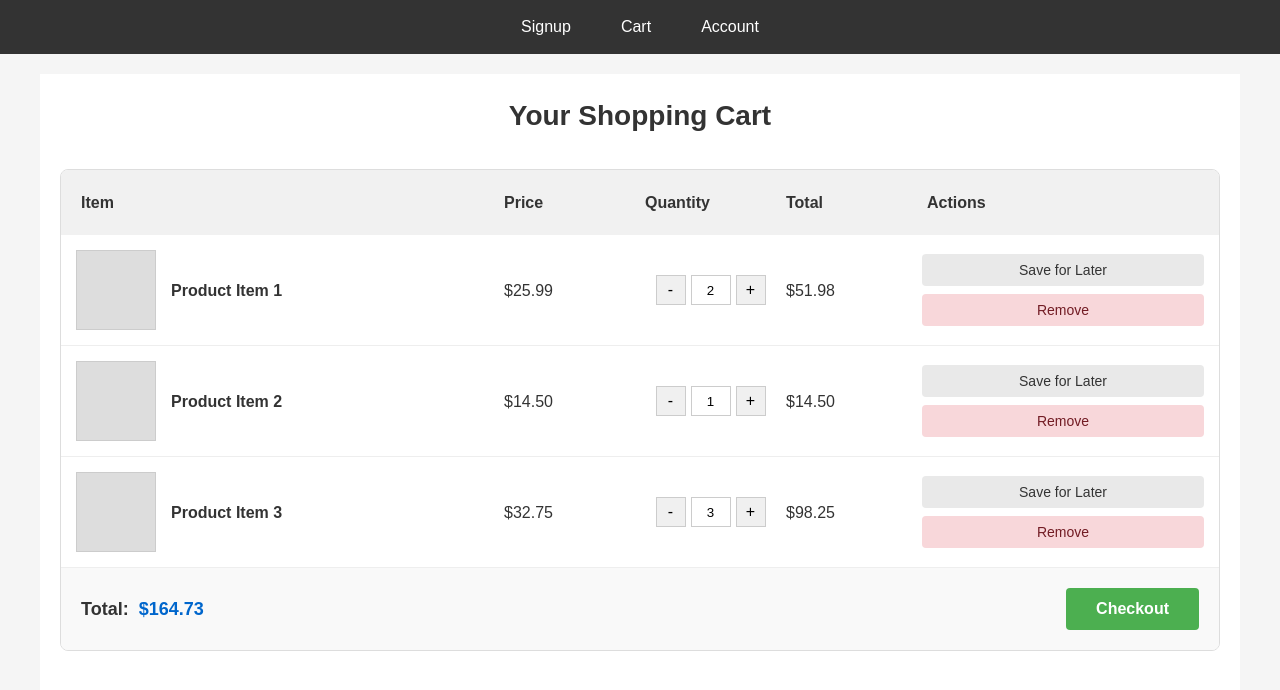
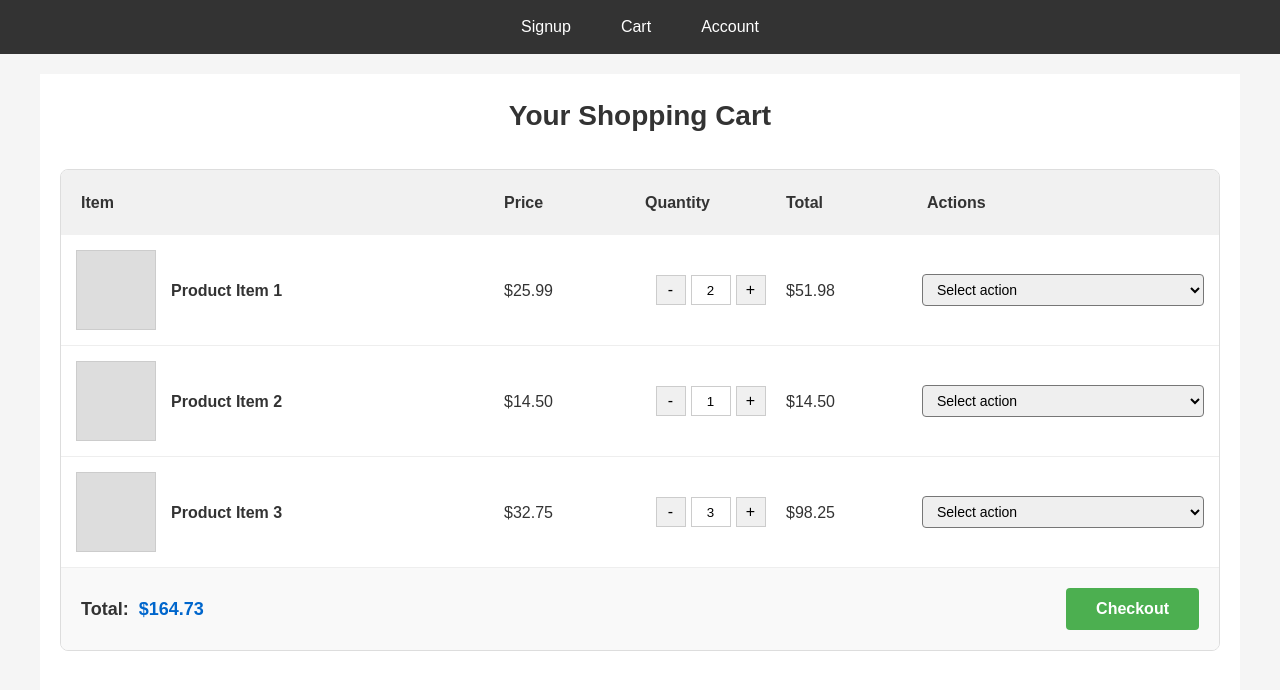
Before and after one commit to patel2002sag/cs422-final-project, a React (Vite) app: page / in a window 1280 px wide. Both pictures are taken after a click on the button "Cart". Shown: the top 690 px of the page. Built offline with nearby package versions, Linux system fonts and the light colour scheme.

Commit message:
cart summary update
created dropdown option

```diff
--- a/src/Components/CartSummary.jsx
+++ b/src/Components/CartSummary.jsx
@@ -54,6 +54,14 @@ const CartSummary = () => {
         return item;
       })
     );
+  };
+
+  const handleActionSelect = (id, action) => {
+    if (action === "save") {
+      handleSaveForLater(id);
+    } else if (action === "remove") {
+      handleRemoveItem(id);
+    }
   };
 
   return (
@@ -117,18 +125,14 @@ const CartSummary = () => {
                   ${item.totalPrice.toFixed(2)}
                 </div>
                 <div className="cart-item-actions">
-                  <button
-                    className="save-later-btn"
-                    onClick={() => handleSaveForLater(item.id)}
-                  >
-                    Save for Later
-                  </button>
-                  <button
-                    className="remove-btn"
-                    onClick={() => handleRemoveItem(item.id)}
-                  >
-                    Remove
-                  </button>
+                <select
+                    className="action-dropdown"
+                    defaultValue=""
+                    onChange={(e) => handleActionSelect(item.id, e.target.value)}>
+                    <option value="" disabled>Select action</option>
+                    <option value="save">Save for Later</option>
+                    <option value="remove">Remove</option>
+                  </select>
                 </div>
               </div>
             ))}
--- a/src/Styles/cartStyles.css
+++ b/src/Styles/cartStyles.css
@@ -88,6 +88,12 @@ body {
   display: flex;
   align-items: center;
   justify-content: center;
+}
+
+.action-dropdown {
+  padding: 6px 10px;
+  border-radius: 4px;
+  font-size: 14px;
 }
 
 .quantity-btn {
```
